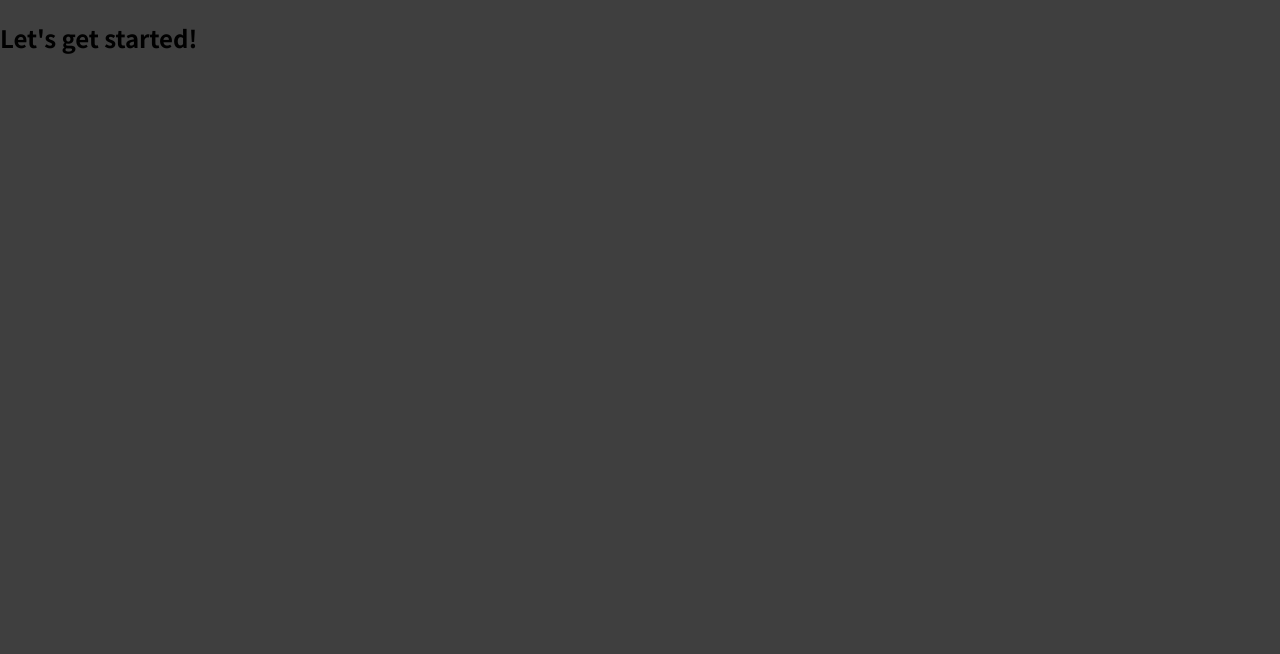
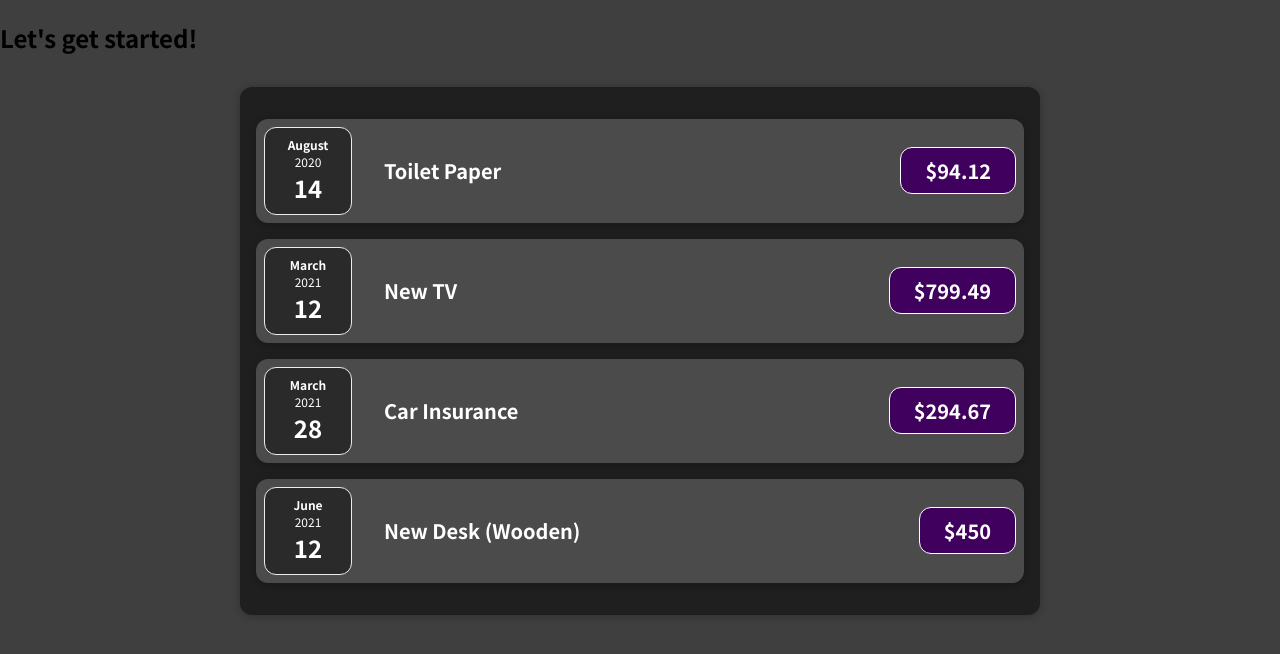
Before and after one commit to Qchown31/react-complete-guide, a React (Create React App) app in the folder 01-starting-setup/: page / in a window 1280 px wide. Shown: the top 654 px of the page. Built offline with nearby package versions, Linux system fonts and the light colour scheme.

Commit message:
finished part 1

```diff
--- a/01-starting-setup/src/App.js
+++ b/01-starting-setup/src/App.js
@@ -1,7 +1,32 @@
+import Expenses from "./components/Expenses/Expenses";
+import React from "react";
+
 function App() {
+  const expenses = [
+    {
+      id: "e1",
+      title: "Toilet Paper",
+      amount: 94.12,
+      date: new Date(2020, 7, 14),
+    },
+    { id: "e2", title: "New TV", amount: 799.49, date: new Date(2021, 2, 12) },
+    {
+      id: "e3",
+      title: "Car Insurance",
+      amount: 294.67,
+      date: new Date(2021, 2, 28),
+    },
+    {
+      id: "e4",
+      title: "New Desk (Wooden)",
+      amount: 450,
+      date: new Date(2021, 5, 12),
+    },
+  ];
   return (
     <div>
       <h2>Let's get started!</h2>
+      <Expenses expenses={expenses} />
     </div>
   );
 }
--- /dev/null
+++ b/01-starting-setup/src/components/Expenses/ExpenseDate.css
@@ -0,0 +1,26 @@
+.expense-date {
+  display: flex;
+  flex-direction: column;
+  width: 5.5rem;
+  height: 5.5rem;
+  border: 1px solid #ececec;
+  background-color: #2a2a2a;
+  color: white;
+  border-radius: 12px;
+  align-items: center;
+  justify-content: center;
+}
+
+.expense-date__month {
+  font-size: 0.75rem;
+  font-weight: bold;
+}
+
+.expense-date__year {
+  font-size: 0.75rem;
+}
+
+.expense-date__day {
+  font-size: 1.5rem;
+  font-weight: bold;
+}
--- /dev/null
+++ b/01-starting-setup/src/components/Expenses/ExpenseDate.js
@@ -0,0 +1,17 @@
+import React from "react";
+
+import "./ExpenseDate.css";
+function ExpenseDate(props) {
+  const month = props.date.toLocaleString("en-us", { month: "long" });
+  const day = props.date.toLocaleString("en-us", { day: "2-digit" });
+  const year = props.date.getFullYear();
+  return (
+    <div className="expense-date">
+      <div className="expense-date__month">{month}</div>
+      <div className="expense-date__year">{year}</div>
+      <div className="expense-date__day">{day}</div>
+    </div>
+  );
+}
+
+export default ExpenseDate;
--- /dev/null
+++ b/01-starting-setup/src/components/Expenses/ExpenseItem.css
@@ -0,0 +1,56 @@
+.expense-item {
+  display: flex;
+  justify-content: space-between;
+  align-items: center;
+  box-shadow: 0 2px 8px rgba(0, 0, 0, 0.25);
+  padding: 0.5rem;
+  margin: 1rem 0;
+  border-radius: 12px;
+  background-color: #4b4b4b;
+}
+
+.expense-item__description {
+  display: flex;
+  flex-direction: column;
+  gap: 1rem;
+  align-items: flex-end;
+  flex-flow: column-reverse;
+  justify-content: flex-start;
+  flex: 1;
+}
+
+.expense-item h2 {
+  color: #3a3a3a;
+  font-size: 1rem;
+  flex: 1;
+  margin: 0 1rem;
+  color: white;
+}
+
+.expense-item__price {
+  font-size: 1rem;
+  font-weight: bold;
+  color: white;
+  background-color: #40005d;
+  border: 1px solid white;
+  padding: 0.5rem;
+  border-radius: 12px;
+}
+
+@media (min-width: 580px) {
+  .expense-item__description {
+    flex-direction: row;
+    align-items: center;
+    justify-content: flex-start;
+    flex: 1;
+  }
+
+  .expense-item__description h2 {
+    font-size: 1.25rem;
+  }
+
+  .expense-item__price {
+    font-size: 1.25rem;
+    padding: 0.5rem 1.5rem;
+  }
+}
--- /dev/null
+++ b/01-starting-setup/src/components/Expenses/ExpenseItem.js
@@ -0,0 +1,19 @@
+import React from "react";
+
+import ExpenseDate from "./ExpenseDate";
+import "./ExpenseItem.css";
+import Card from "../UI/Card";
+
+function ExpenseItem(props) {
+  return (
+    <Card className="expense-item">
+      <div className="expense-item__description">
+        <ExpenseDate date={props.date} />
+        <h2>{props.title}</h2>
+        <div className="expense-item__price">${props.amount}</div>
+      </div>
+    </Card>
+  );
+}
+
+export default ExpenseItem;
--- /dev/null
+++ b/01-starting-setup/src/components/Expenses/Expenses.css
@@ -0,0 +1,7 @@
+.expenses {
+  padding: 1rem;
+  background-color: rgb(31, 31, 31);
+  margin: 2rem auto;
+  width: 50rem;
+  max-width: 95%;
+}
--- /dev/null
+++ b/01-starting-setup/src/components/Expenses/Expenses.js
@@ -0,0 +1,34 @@
+import React from "react";
+
+import "./Expenses.css";
+import "../UI/card.css";
+import ExpenseItem from "./ExpenseItem";
+import Card from "../UI/Card";
+function Expenses(props) {
+  return (
+    <Card className="expenses">
+      <ExpenseItem
+        title={props.expenses[0].title}
+        amount={props.expenses[0].amount}
+        date={props.expenses[0].date}
+      />
+      <ExpenseItem
+        title={props.expenses[1].title}
+        amount={props.expenses[1].amount}
+        date={props.expenses[1].date}
+      />
+      <ExpenseItem
+        title={props.expenses[2].title}
+        amount={props.expenses[2].amount}
+        date={props.expenses[2].date}
+      />
+      <ExpenseItem
+        title={props.expenses[3].title}
+        amount={props.expenses[3].amount}
+        date={props.expenses[3].date}
+      />
+    </Card>
+  );
+}
+
+export default Expenses;
--- /dev/null
+++ b/01-starting-setup/src/components/UI/Card.js
@@ -0,0 +1,8 @@
+import React from "react";
+
+function Card(props) {
+  const classes = "card " + props.className;
+  return <div className={classes}>{props.children}</div>;
+}
+
+export default Card;
--- /dev/null
+++ b/01-starting-setup/src/components/UI/card.css
@@ -0,0 +1,4 @@
+.card {
+  border-radius: 12px;
+  box-shadow: 0 1px 8px rgba(0, 0, 0, 0.25);
+}
```
Also changed, not shown: 1 other file (tests, documents, lock files or other folders).
